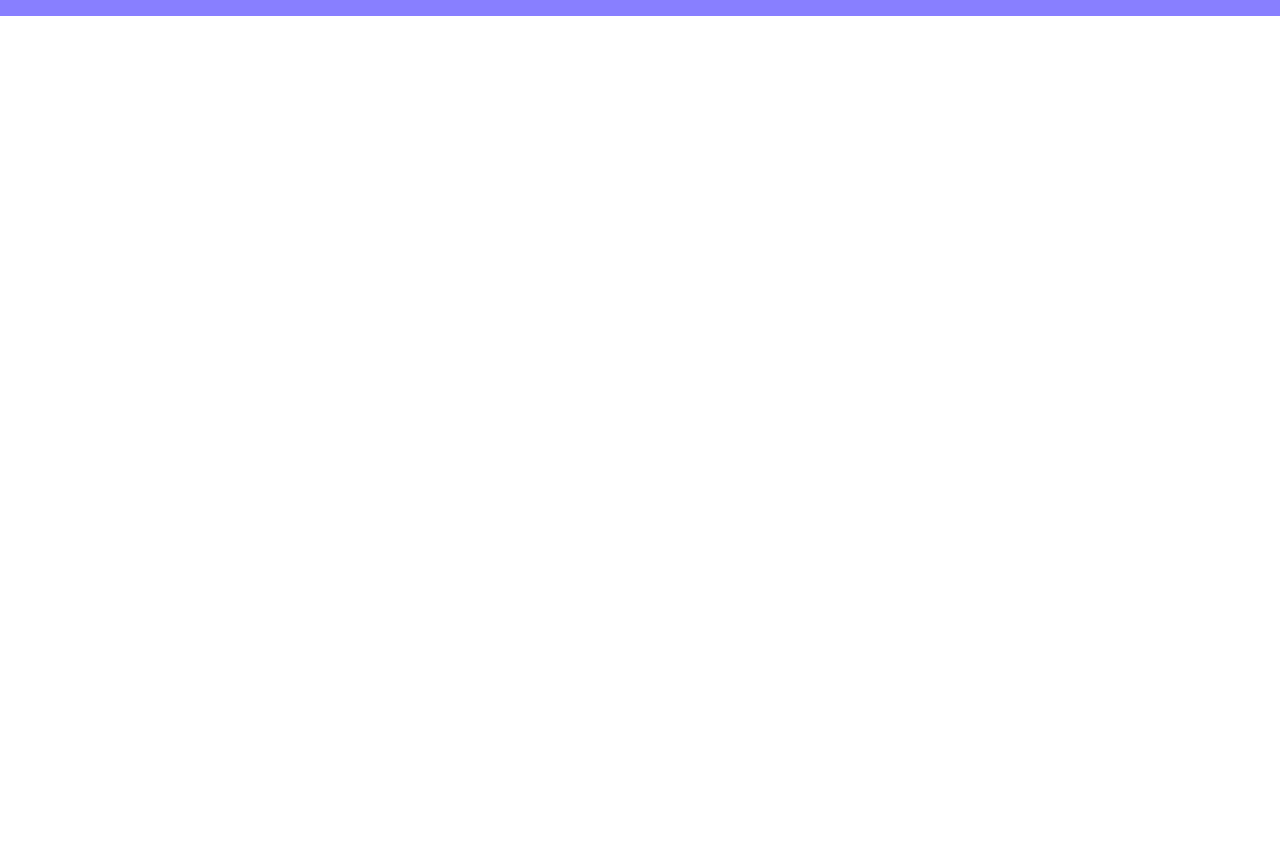
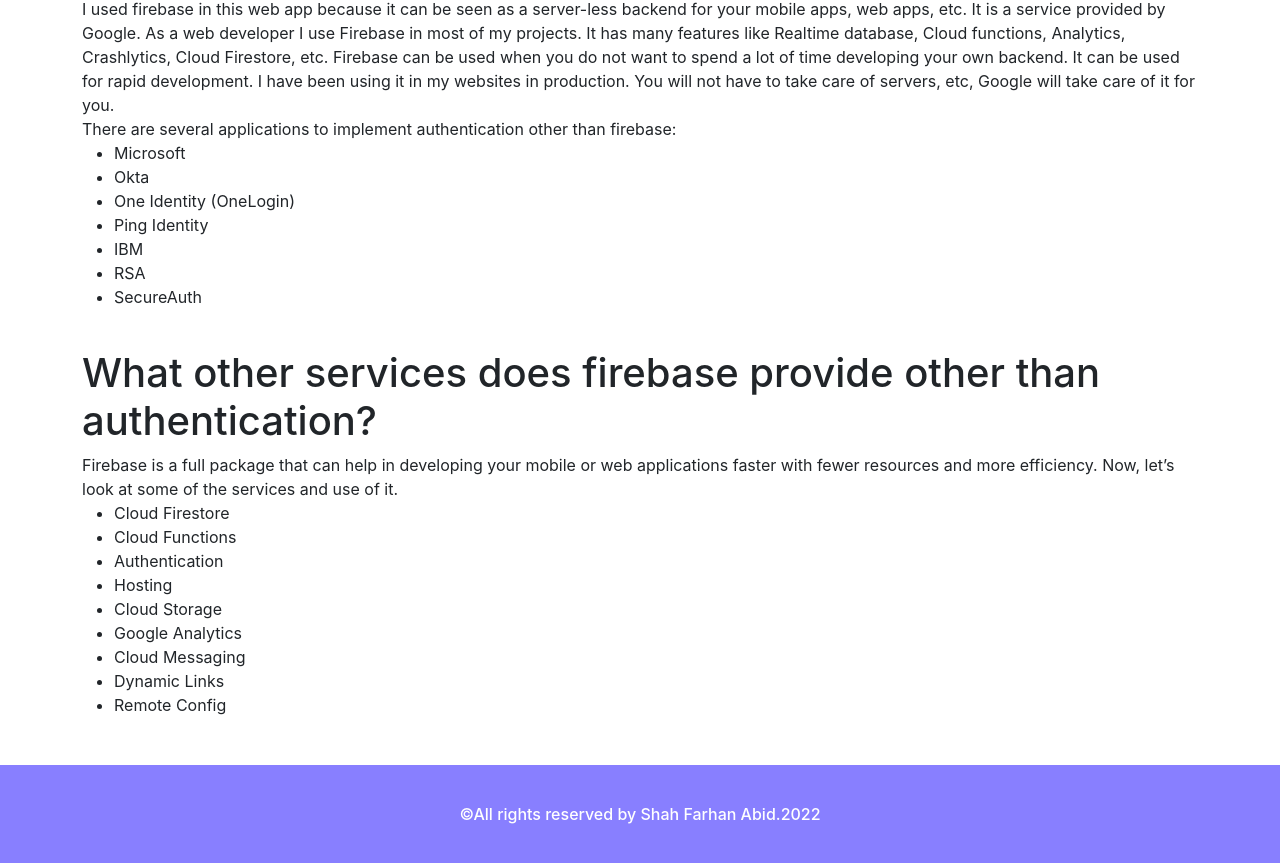
Before and after one commit to Farhan-Abid/Healthcare-Happiness, a React (Create React App) app: page /blogs in a window 1280 px wide. Shown: the part 451-1314 px from the top of the page. Before the commit the page ends 800 px from the top, so only its background shows below. Built offline with nearby package versions, Linux system fonts and the light colour scheme; no server answers.

Commit message:
verified login details and authentication

```diff
--- a/src/Pages/Blogs/Blogs.js
+++ b/src/Pages/Blogs/Blogs.js
@@ -10,6 +10,38 @@
       <br />
       Simply put, authentication is the process of verifying who someone is, whereas authorization is the process of verifying what specific applications, files, and data a user has access to. The situation is like that of an airline that needs to determine which people can come on board.
       </p>
+      <br />
+      <h1>Why am i using firebase? What other options do i have to implement authentication?</h1>
+      <p>I used firebase in this web app because it can be seen as a server-less backend for your mobile apps, web apps, etc. It is a service provided by Google. As a web developer I use Firebase in most of my projects. It has many features like Realtime database, Cloud functions, Analytics, Crashlytics, Cloud Firestore, etc.
+      Firebase can be used when you do not want to spend a lot of time developing your own backend. It can be used for rapid development. I have been using it in my websites in production. You will not have to take care of servers, etc, Google will take care of it for you.
+      <br />
+      There are several applications to implement authentication other than firebase:
+      <ul>
+        <li>Microsoft</li>
+        <li>Okta</li>
+        <li>One Identity (OneLogin)</li>
+        <li>Ping Identity</li>
+        <li>IBM</li>
+        <li>RSA</li>
+        <li>SecureAuth</li>
+        </ul></p>
+        <br />
+        <h1>What other services does firebase provide other than authentication?</h1>
+        <p>Firebase is a full package that can help in developing your mobile or web applications faster with fewer resources and more efficiency. Now, let’s look at some of the services and use of it.
+        <br/>
+        <ul>
+          <li>Cloud Firestore</li>
+          <li>Cloud Functions</li>
+          <li>Authentication</li>
+          <li>Hosting</li>
+          <li>Cloud Storage</li>
+          <li>Google Analytics</li>
+          <li>Cloud Messaging</li>
+          <li>Dynamic Links</li>
+          <li>Remote Config</li>
+
+        </ul>
+        </p>
     </div>
   );
 };
--- a/src/Pages/Shared/Footer/Footer.js
+++ b/src/Pages/Shared/Footer/Footer.js
@@ -10,7 +10,7 @@
         >
           <p className="text-center">
             <h6>
-            &copy;All rights reserved by Monirul.{new Date().getFullYear()}
+            &copy;All rights reserved by Shah Farhan Abid.{new Date().getFullYear()}
             </h6>
           </p>
         </div>
```
